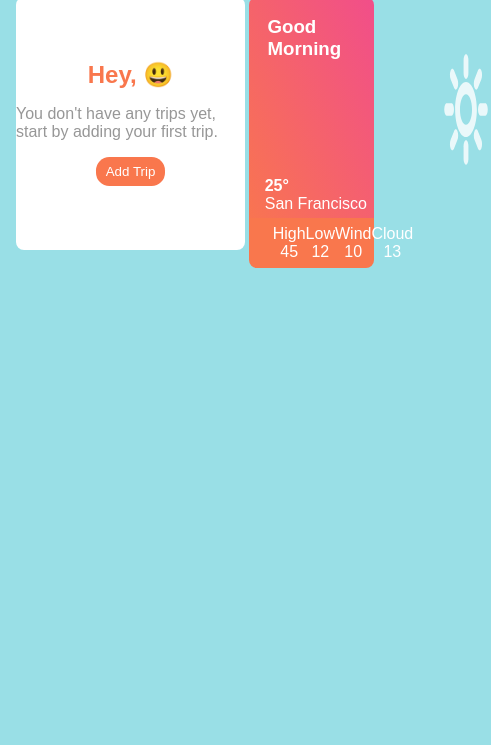
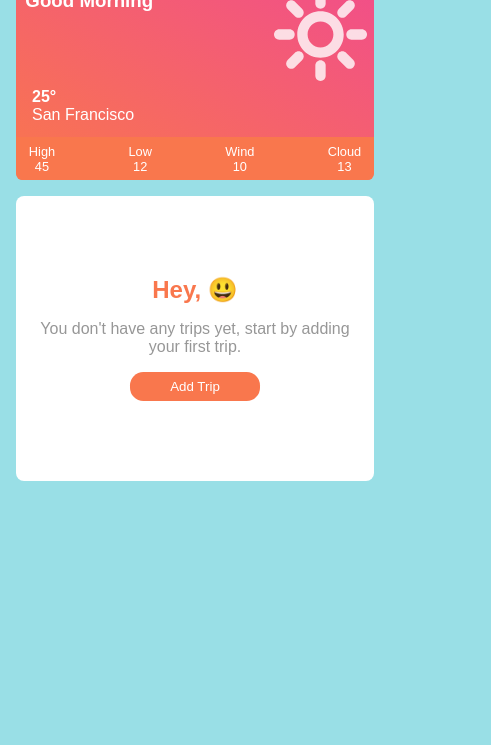
Before and after one commit to ghadaxd/Travel-App, a website built with webpack: page src/client/views/index.html in a window 390 px wide. Shown: the part 99-844 px from the top of the page, 491 px wide, since content can reach past the window. Built offline with nearby package versions, Linux system fonts and the light colour scheme; files whose address does not match are found by name; a web font is replaced by a local one.

Commit message:
Fix style for mobile

```diff
--- a/src/client/styles/style.scss
+++ b/src/client/styles/style.scss
@@ -22,7 +22,7 @@ $elem-border-radius: 1em;
 body {
   display: grid;
   grid-template-columns: 30em 1fr 30em;
-  grid-template-rows: 15vh 1fr;
+  grid-template-rows: 5em 1fr;
   grid-template-areas:
     ". header ."
     ". main .";
@@ -37,7 +37,6 @@ header {
   display: flex;
   align-items: flex-end;
   padding-bottom: 1em;
-  // border: #fff solid 1px;
 }
 
 h1 {
@@ -47,6 +46,7 @@ h1 {
 
 p {
   color: $dg-font-color;
+  text-align: center;
 }
 
 main {
@@ -96,6 +96,12 @@ main {
   justify-content: center;
   align-items: center;
   flex-direction: column;
+}
+
+.flex-row-space {
+  display: flex;
+  flex-direction: row;
+  justify-content: space-between;
 }
 
 // main-content *********************
@@ -162,9 +168,15 @@ main {
 
 #current-weather {
   width: 35%;
-  height: 30vh;
   border-radius: $card-border-radius;
   color: $figure-font-color;
+  display: flex;
+  flex-direction: column;
+  justify-content: space-between;
+
+  .flex-center-col {
+    align-items: unset;
+  }
 }
 
 #saying-hi {
@@ -172,15 +184,20 @@ main {
 }
 
 .current-weather-icon {
-  position: relative;
-  left: 12em;
-  bottom: 2em;
+  width: 30%;
   opacity: 80%;
 }
 
 #current-weather-info {
-  position: relative;
-  bottom: 2em;
+  height: 40%;
+  justify-content: space-between;
+
+  .flex-center-col {
+    align-items: center;
+  }
+}
+
+#current-weather-temp {
   padding-left: 1em;
 }
 
@@ -199,9 +216,7 @@ main {
   align-items: center;
   background-color: $primary-btn-bg-color;
   padding: 0 1.5em;
-  height: 20%;
-  position: relative;
-  bottom: 1.7em;
+  height: 50%;
   color: $figure-font-color;
   border-radius: 0 0 $card-border-radius $card-border-radius;
 }
@@ -367,21 +382,47 @@ input:focus {
   }
 }
 
-/* For mobile and tablet */
-@media (max-width: 450px), (max-width: 890px) and (min-width: 700px) {
+/* For mobile  */
+@media (max-width: 450px) {
   body {
     grid-template-columns: 1em 1fr 1em;
-    grid-template-rows: 6em 1fr 2em;
   }
-  main {
-    grid-template-rows: 7.5em 25em 15em;
+
+  #main-content {
+    flex-direction: column-reverse;
   }
-  #sentiments {
-    align-items: center;
-    flex-wrap: wrap;
-    padding: 0.5em;
+
+  #main-trip-card {
+    width: auto;
+    padding: 1em;
   }
-  footer {
-    font-size: 0.8em;
+
+  #current-weather {
+    width: auto;
+    // height: 10em;
+    margin-bottom: 1em;
+
+    #saying-hi {
+      margin-top: 0.5em;
+      padding-left: 0.5em;
+    }
+  }
+
+  .current-weather-details {
+    padding: 0.5em 1em;
+    margin-top: 1em;
+    font-size: 0.8rem;
+  }
+
+  .btn {
+    width: 40%;
   }
 }
+
+/* For tablet */
+@media (max-width: 890px) and (min-width: 700px) {
+}
+
+/* For desktop */
+@media (max-width: 1024px) and (min-width: 891px) {
+}
--- a/src/client/views/index.html
+++ b/src/client/views/index.html
@@ -63,27 +63,35 @@
           </div> -->
         </div>
         <div id="current-weather" class="bg-grad">
+          <div class="flex-row-space">
             <h3 id="saying-hi">Good Morning</h3>
 
             <img
               src="src/client/assets/sun.svg"
               alt="Sun"
               class="current-weather-icon"
-            width="40%"
-            height="50%"
             />
+          </div>
 
-          <div id="current-weather-info">
+          <div id="current-weather-info" class="flex-center-col">
+            <div id="current-weather-temp">
               <span id="temperature">25°</span><br />
               <span id="city">San Francisco</span>
             </div>
 
             <div class="current-weather-details">
-            <div class="flex-center-col"><span>High</span><span>45</span></div>
-            <div class="flex-center-col"><span>Low</span> <span>12</span></div>
-            <div class="flex-center-col"><span>Wind</span> <span>10</span></div>
+              <div class="flex-center-col">
+                <span>High</span><span>45</span>
+              </div>
+              <div class="flex-center-col">
+                <span>Low</span> <span>12</span>
+              </div>
+              <div class="flex-center-col">
+                <span>Wind</span> <span>10</span>
+              </div>
               <div class="flex-center-col">
                 <span>Cloud</span> <span>13</span>
+              </div>
             </div>
           </div>
         </div>
```
Lines whose indentation alone changed are shown as unchanged.
